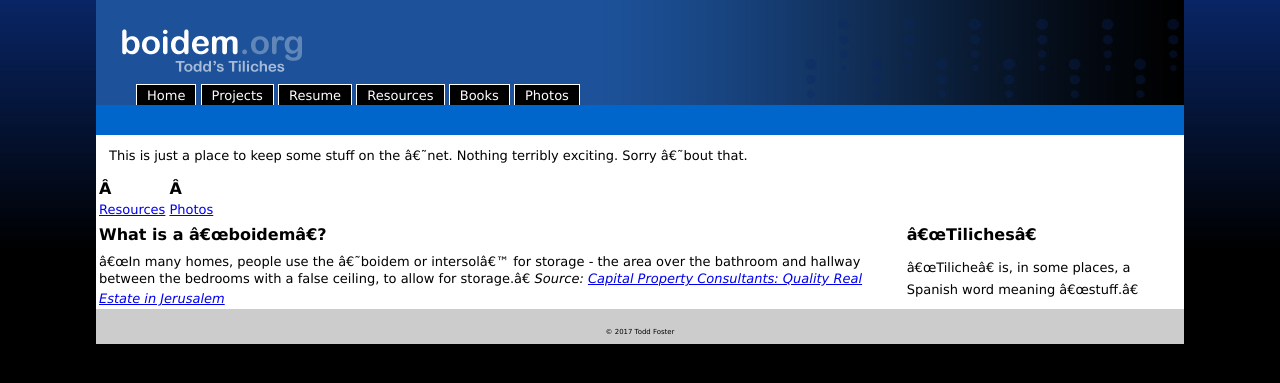
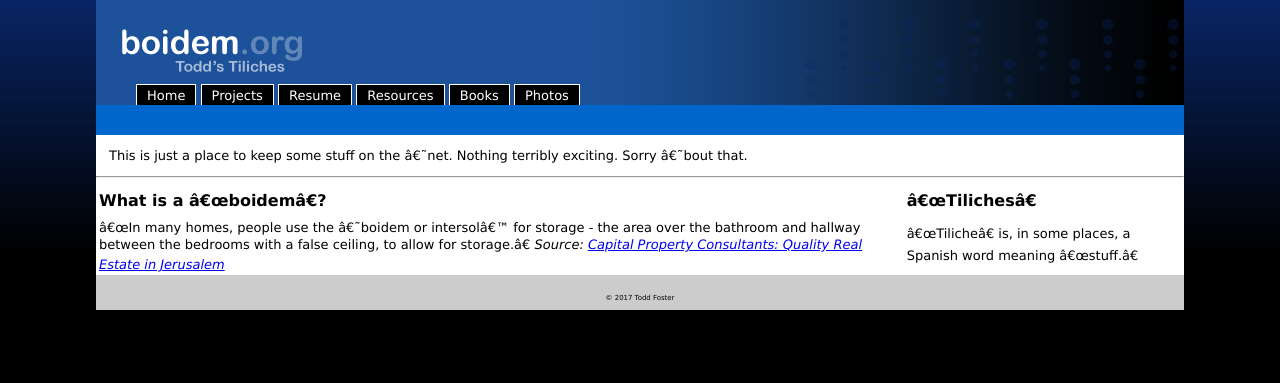
Before and after one commit to toddfoster/toddfoster.github.com, a Jekyll site: the page built from index.md, in a window 1280 px wide. Shown: the top 383 px of the page. Built offline with Jekyll 4.4.1, drawn with Linux system fonts in a browser that asks for light colours.

Commit message:
cleaner index

```diff
--- a/index.md
+++ b/index.md
@@ -7,9 +7,8 @@ This is just a place to keep some stuff on the 'net. Nothing terribly
 exciting. Sorry 'bout that.
 
 
-| | |
-| ------ | ----- |
-| [Resources](resources.html) | [Photos](http://photos.boidem.org) |
+----
+
 
 | What is a "boidem"? | "Tiliches" |
 | ------ | ----- |
```
